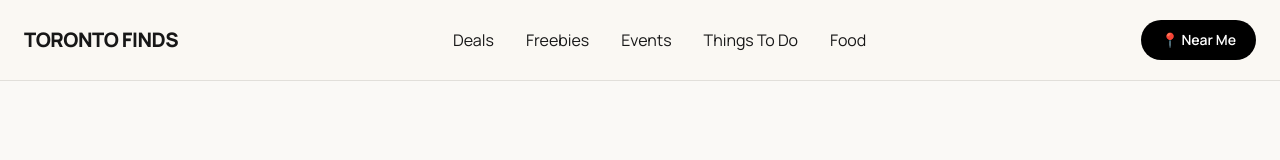
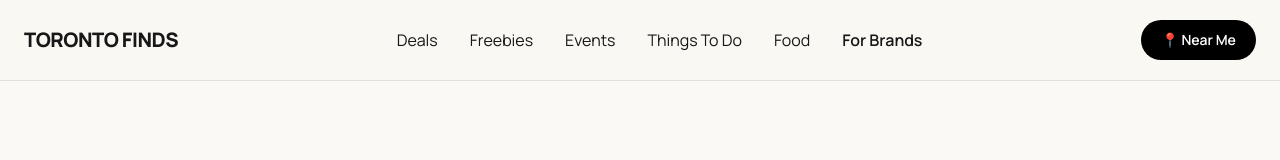
Before and after one commit to prableen14/TDWeb, a Next.js app: page / in a window 1280 px wide. Shown: the top 160 px of the page. Built offline with nearby package versions, Linux system fonts and the light colour scheme; no server answers.

Commit message:
Add For Brands navigation link

```diff
--- a/components/Header.tsx
+++ b/components/Header.tsx
@@ -18,6 +18,7 @@ export default function Header() {
           <Link href="/events">Events</Link>
           <Link href="/things-to-do">Things To Do</Link>
           <Link href="/food">Food</Link>
+          <Link href="/for-brands" className="font-semibold">For Brands</Link>
         </nav>
 
         <Link href="/near-me" className="rounded-full bg-black px-5 py-2.5 text-sm font-semibold text-white">
```
